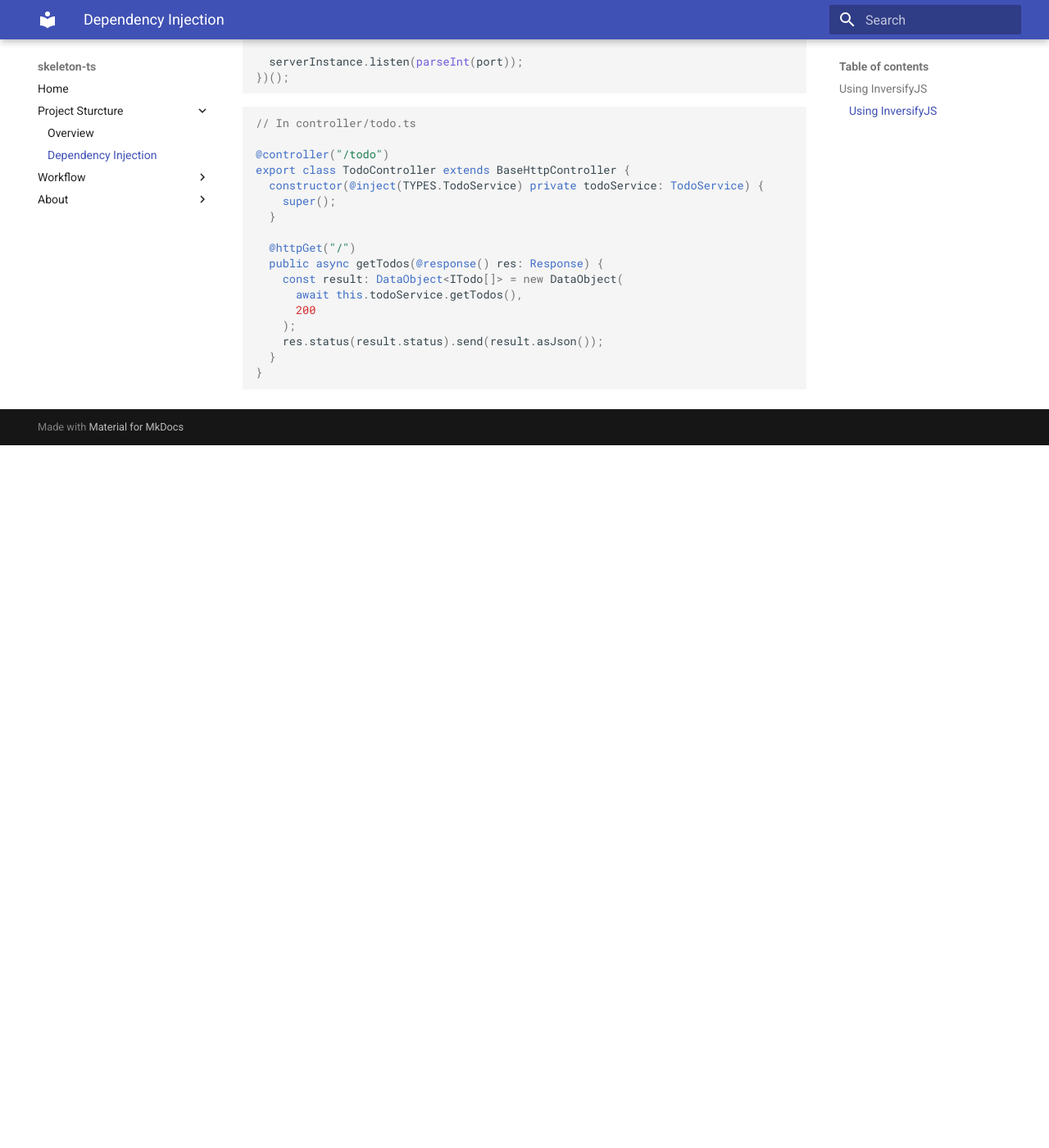
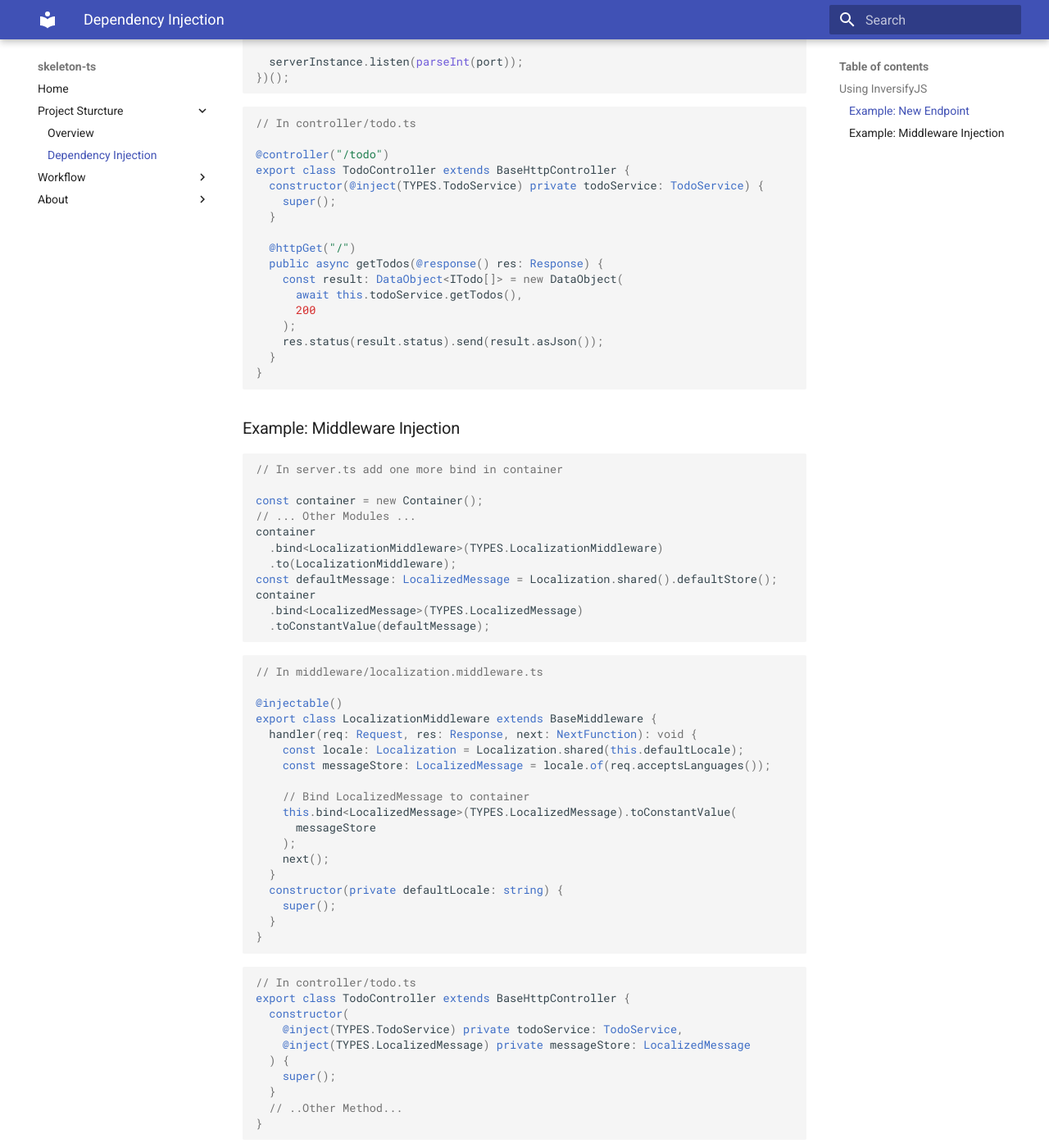
Before and after one commit to darkcl/skeleton-ts-doc, an MkDocs documentation site: the page built from docs/project-structure/di.md, in a window 1280 px wide and 1400 px high, scrolled down 1364 px. Shown: the whole window at 82% size. Built offline with MkDocs 1.6.1 and Material for MkDocs 9.7.7, drawn with Linux system fonts in a browser that asks for light colours; before the commit the page ends 1907 px from its top, so only the background shows below that; some of the changed text lies outside the part shown.

Commit message:
Update doc

````diff
--- a/docs/project-structure/di.md
+++ b/docs/project-structure/di.md
@@ -19,7 +19,7 @@ It provides:
 - Easy to implement container object
 - `ExpressJS` routing annotation with [inversify-express-utils](https://github.com/inversify/inversify-express-utils)
 
-### Using `InversifyJS`
+### Example: New Endpoint
 
 ```ts
 // In server.ts
@@ -81,3 +81,53 @@ export class TodoController extends BaseHttpController {
   }
 }
 ```
+
+### Example: Middleware Injection
+
+```ts
+// In server.ts add one more bind in container
+
+const container = new Container();
+// ... Other Modules ...
+container
+  .bind<LocalizationMiddleware>(TYPES.LocalizationMiddleware)
+  .to(LocalizationMiddleware);
+const defaultMessage: LocalizedMessage = Localization.shared().defaultStore();
+container
+  .bind<LocalizedMessage>(TYPES.LocalizedMessage)
+  .toConstantValue(defaultMessage);
+```
+
+```ts
+// In middleware/localization.middleware.ts
+
+@injectable()
+export class LocalizationMiddleware extends BaseMiddleware {
+  handler(req: Request, res: Response, next: NextFunction): void {
+    const locale: Localization = Localization.shared(this.defaultLocale);
+    const messageStore: LocalizedMessage = locale.of(req.acceptsLanguages());
+
+    // Bind LocalizedMessage to container
+    this.bind<LocalizedMessage>(TYPES.LocalizedMessage).toConstantValue(
+      messageStore
+    );
+    next();
+  }
+  constructor(private defaultLocale: string) {
+    super();
+  }
+}
+```
+
+```ts
+// In controller/todo.ts
+export class TodoController extends BaseHttpController {
+  constructor(
+    @inject(TYPES.TodoService) private todoService: TodoService,
+    @inject(TYPES.LocalizedMessage) private messageStore: LocalizedMessage
+  ) {
+    super();
+  }
+  // ..Other Method...
+}
+```
````
